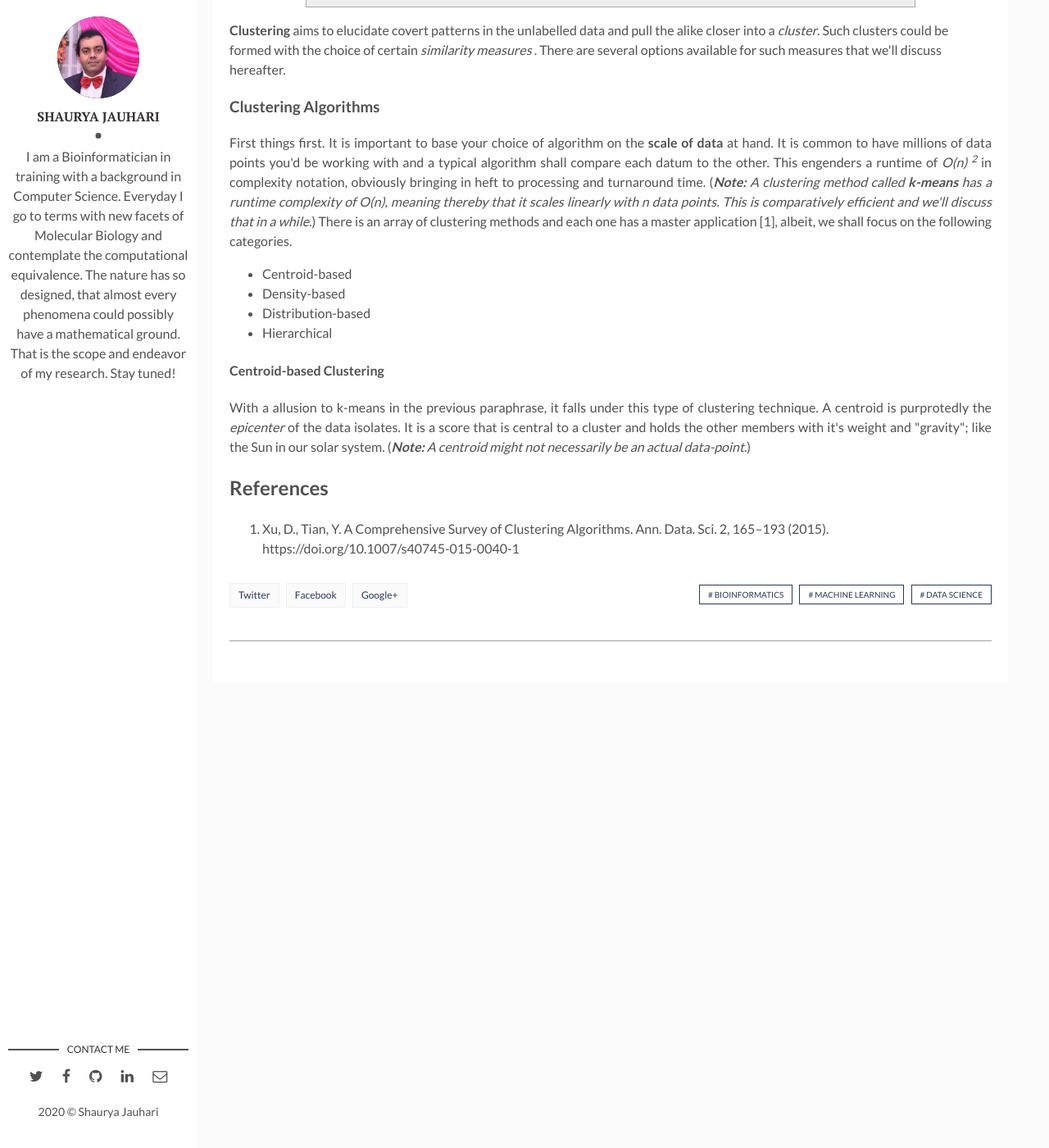
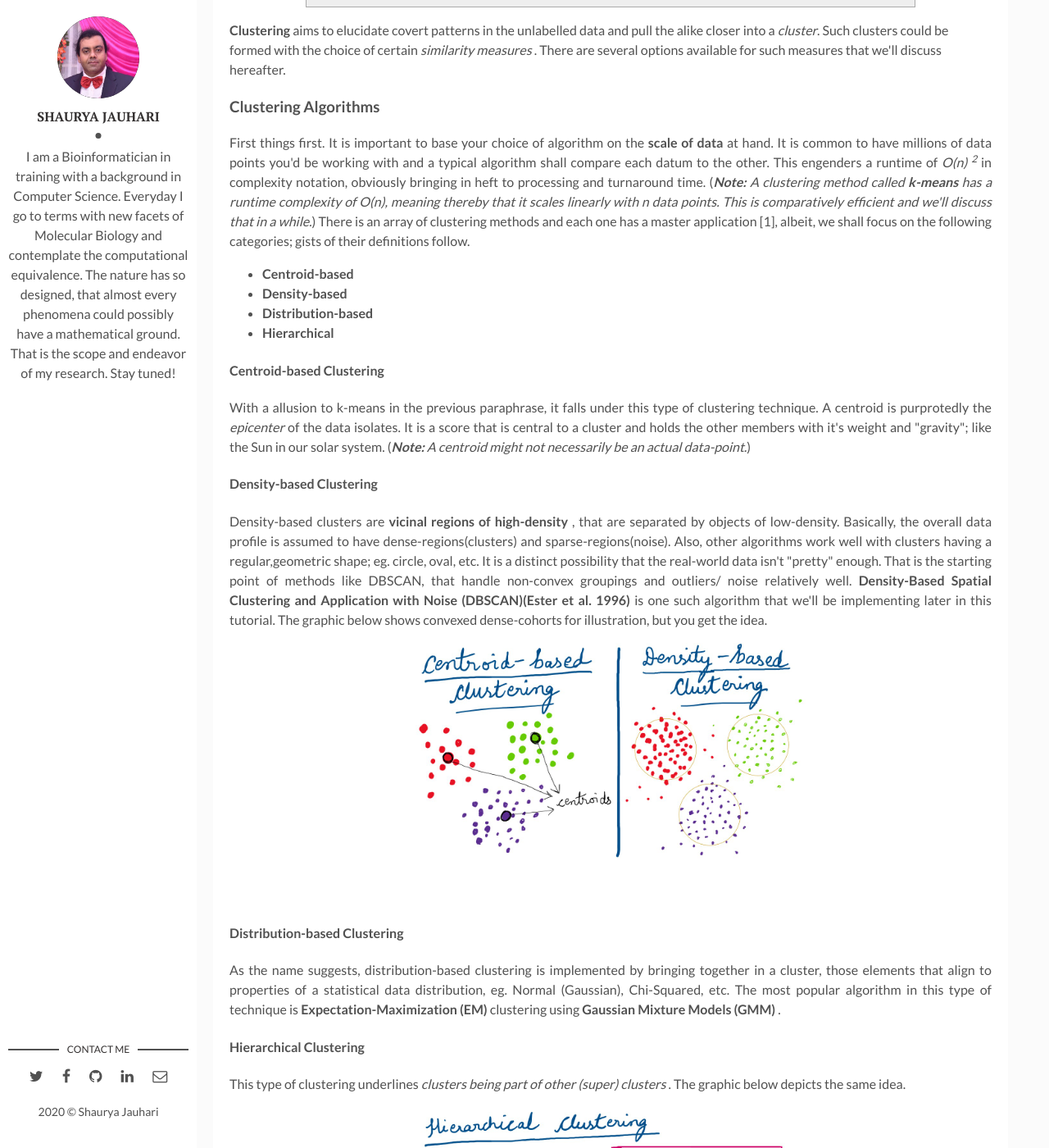
Before and after one commit to shauryajauhari/shauryajauhari.github.io, a Jekyll site: the page built from _posts/2020-07-28-clustering_in_machine_learning.markdown, in a window 1280 px wide and 1400 px high, scrolled down 848 px. Shown: the whole window at 82% size. Built offline with Jekyll 4.4.1, drawn with Linux system fonts in a browser that asks for light colours.

Commit message:
Finalize theory on types of clustering

```diff
--- a/_posts/2020-07-28-clustering_in_machine_learning.markdown
+++ b/_posts/2020-07-28-clustering_in_machine_learning.markdown
@@ -45,13 +45,13 @@ tags: [Bioinformatics, Machine Learning, Data Science]
 
 <h3> Clustering Algorithms </h3>
 
-<p align="justify"> First things first. It is important to base your choice of algorithm on the <b> scale of data </b> at hand. It is common to have millions of data points you'd be working with and a typical algorithm shall compare each datum to the other. This engenders a runtime of <i>  O(n) <sup>2</sup> </i> in complexity notation, obviously bringing in heft to processing and turnaround time. (<i><b>Note:</b> A clustering method called <b> k-means </b> has a runtime complexity of O(n), meaning thereby that it scales linearly with n data points. This is comparatively efficient and we'll discuss that in a while.</i>) There is an array of clustering methods and each one has a master application [1], albeit, we shall focus on the following categories. </p>
+<p align="justify"> First things first. It is important to base your choice of algorithm on the <b> scale of data </b> at hand. It is common to have millions of data points you'd be working with and a typical algorithm shall compare each datum to the other. This engenders a runtime of <i>  O(n) <sup>2</sup> </i> in complexity notation, obviously bringing in heft to processing and turnaround time. (<i><b>Note:</b> A clustering method called <b> k-means </b> has a runtime complexity of O(n), meaning thereby that it scales linearly with n data points. This is comparatively efficient and we'll discuss that in a while.</i>) There is an array of clustering methods and each one has a master application [1], albeit, we shall focus on the following categories; gists of their definitions follow.</p>
 
 <ul>
-<li> Centroid-based </li>
-<li> Density-based </li>
-<li> Distribution-based </li>
-<li> Hierarchical </li>
+<li><b> Centroid-based </b></li>
+<li><b> Density-based </b></li>
+<li><b> Distribution-based </b></li>
+<li><b> Hierarchical </b></li>
 </ul>
 
 
@@ -59,6 +59,32 @@ tags: [Bioinformatics, Machine Learning, Data Science]
 
 <p align="justify"> With a allusion to k-means in the previous paraphrase, it falls under this type of clustering technique. A centroid is purprotedly the <i> epicenter </i> of the data isolates. It is a score that is central to a cluster and holds the other members with it's weight and "gravity"; like the Sun in our solar system. (<i><b>Note:</b> A centroid might not necessarily be an actual data-point.</i>) </p>
 
+
+<h4> Density-based Clustering </h4>
+
+<p align="justify"> Density-based clusters are <b> vicinal regions of high-density </b>, that are separated by objects of low-density. Basically, the overall data profile is assumed to have dense-regions(clusters) and sparse-regions(noise). Also, other algorithms work well with clusters having a regular,geometric shape; eg. circle, oval, etc. It is a distinct possibility that the real-world data isn't "pretty" enough. That is the starting point of methods like DBSCAN, that handle non-convex groupings and outliers/ noise relatively well. <b> Density-Based Spatial Clustering and Application with Noise (DBSCAN)(Ester et al. 1996) </b> is one such algorithm that we'll be implementing later in this tutorial. The graphic below shows convexed dense-cohorts for illustration, but you get the idea.</p>
+
+<figure>
+<p align="center">
+  <img src="/assets/img/clusteringDensityCentroid.jpg" width="500" alt="" title="">
+</p>
+</figure>
+<br>
+
+<h4> Distribution-based Clustering </h4>
+<p align="justify"> As the name suggests, distribution-based clustering is implemented by bringing together in a cluster, those elements that align to properties of a statistical data distribution, eg. Normal (Gaussian), Chi-Squared, etc. The most popular algorithm in this type of technique is <b> Expectation-Maximization (EM) </b> clustering using <b> Gaussian Mixture Models (GMM) </b>. </p>
+
+<h4> Hierarchical Clustering </h4>
+<p align="justify"> This type of clustering underlines <i> clusters being part of other (super) clusters </i>. The graphic below depicts the same idea. </p>
+
+<figure>
+<p align="center">
+  <img src="/assets/img/hierarchicalClustering.jpg" width="500" alt="" title="">
+</p>
+</figure>
+<br>
+
+
 <h2> References </h2>
 <ol>
 <li> Xu, D., Tian, Y. A Comprehensive Survey of Clustering Algorithms. Ann. Data. Sci. 2, 165–193 (2015). https://doi.org/10.1007/s40745-015-0040-1 </li>
```
